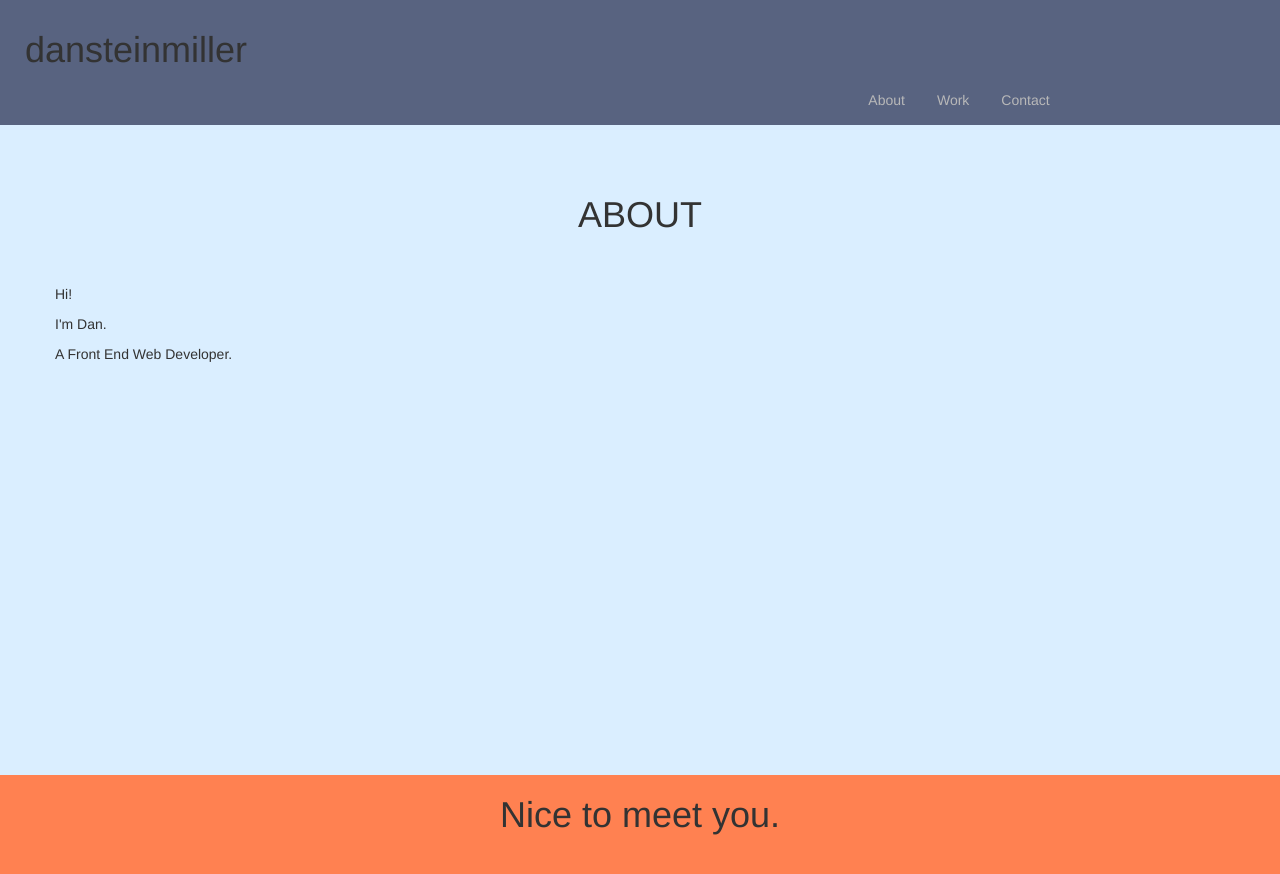
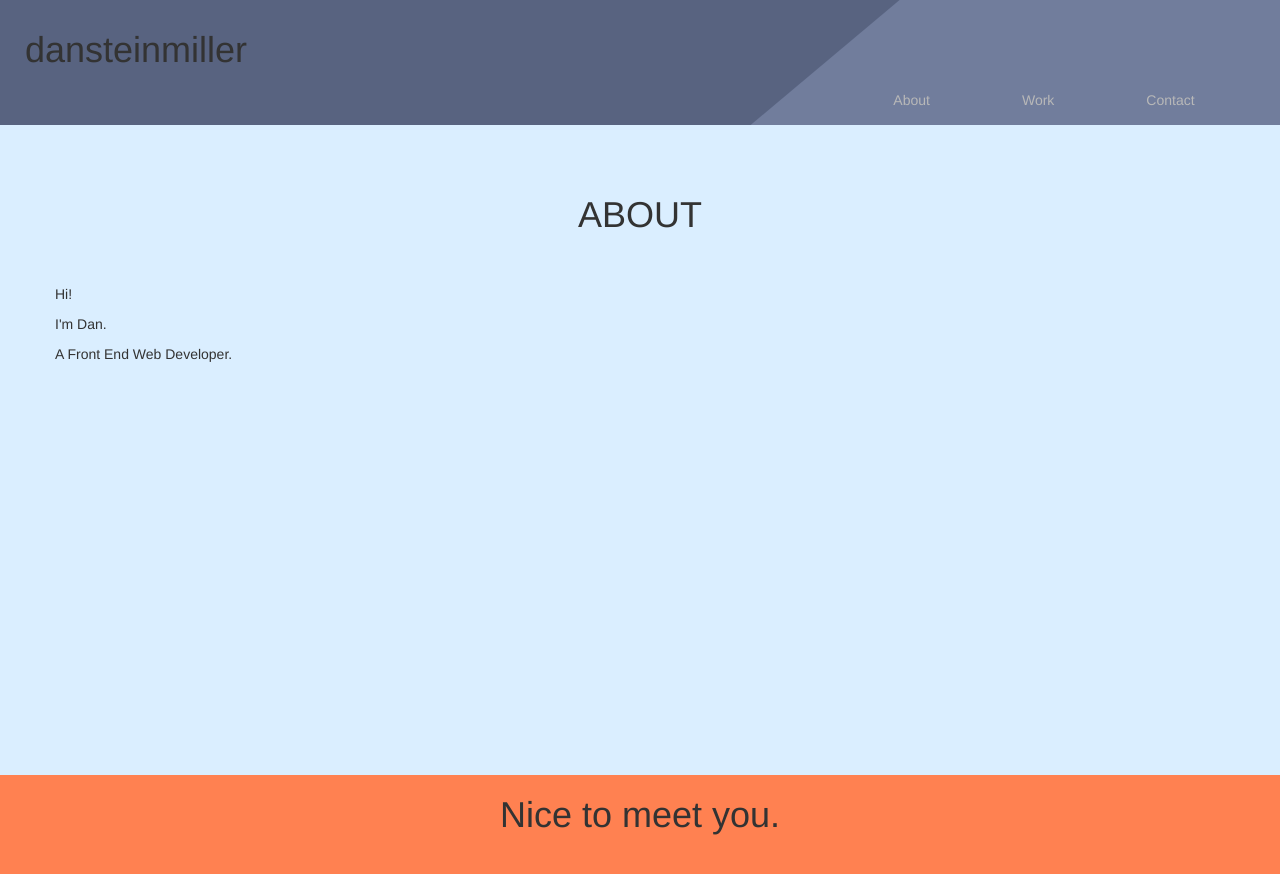
Before and after one commit to dstein/my_website, a plain HTML site: page index.html in a window 1280 px wide. Shown: the top 874 px of the page. Drawn offline with Linux system fonts and the light colour scheme.

Commit message:
Worked on styling the header and adjusting responsiveness of the navigation

```diff
--- a/index.html
+++ b/index.html
@@ -19,9 +19,12 @@
 <!-- <div class="container"> -->
   <div class="row">
     <header class="col-lg-12 col-md-12 col-sm-12 col-xs-12">
-    	<h1>dansteinmiller</h1>
+    <h1>dansteinmiller</h1>
+    	 <div class="skew_color col-lg-9 col-lg-push-3 col-md-9 col-md-push-3 col-sm-9 col-sm-push-3 col-xs-5 col-xs-push-8">
 
-      	<nav class="home2 col-lg-3 col-md-3 col-sm-4 col-xs-8 col-lg-push-8 col-md-push-8 col-sm-push-7 col-xs-push-1">
+        </div>
+
+      	<nav class="home2 col-lg-4 col-md-4 col-sm-4 col-xs-12 col-lg-push-8 col-md-push-8 col-sm-push-8">
       	<div class="row">
         <ul class="nav nav-pills">
             <li class="nav_hover"><a href="index.html">About</a></li>
--- a/layout.css
+++ b/layout.css
@@ -41,7 +41,7 @@ footer {
 	margin-left: 0px;
 	margin-right: 0px;
 	margin-bottom: 5px;
-	width: auto;
+
 }
 
 
@@ -54,6 +54,41 @@ footer {
 	padding-bottom: 0px;
 	margin-bottom: 0px;
 	margin-top: 0px;
+}
+
+@media (min-width: 320px) {
+	.home2 ul li {
+		padding-right: 0px;
+		padding-left: 10px;
+	}
+}
+
+@media (min-width: 480px) {
+	.home2 ul li {
+		padding-right: 0px;
+		padding-left: 10px;
+	}
+}
+
+@media (min-width: 768px) {
+	.home2 ul li {
+		padding-right: 0px;
+		padding-left: 10px;
+	}
+}
+
+@media (min-width: 992px) {
+	.home2 ul li {
+		padding-right: 5px;
+		padding-left: 25px;
+	}
+}
+
+@media (min-width: 1200px) {
+	.home2 ul li {
+		padding-right: 35px;
+		padding-left: 25px;
+	}
 }
 
 
@@ -97,6 +132,7 @@ aside {
 }
 header {
 	background-color: #586380;
+	overflow: hidden;
 }
 .nav li a {
 	color: #b8b8b8;
@@ -197,3 +233,10 @@ input {
 .contact h1 {
 	text-align: center
 }
+.skew_color {
+	overflow:hidden;
+	padding-top: 800px;
+	position: absolute;
+	transform: skewY(-40deg);
+	background-color: #717d9c;
+}
```
Also changed, not shown: 1 other file.
